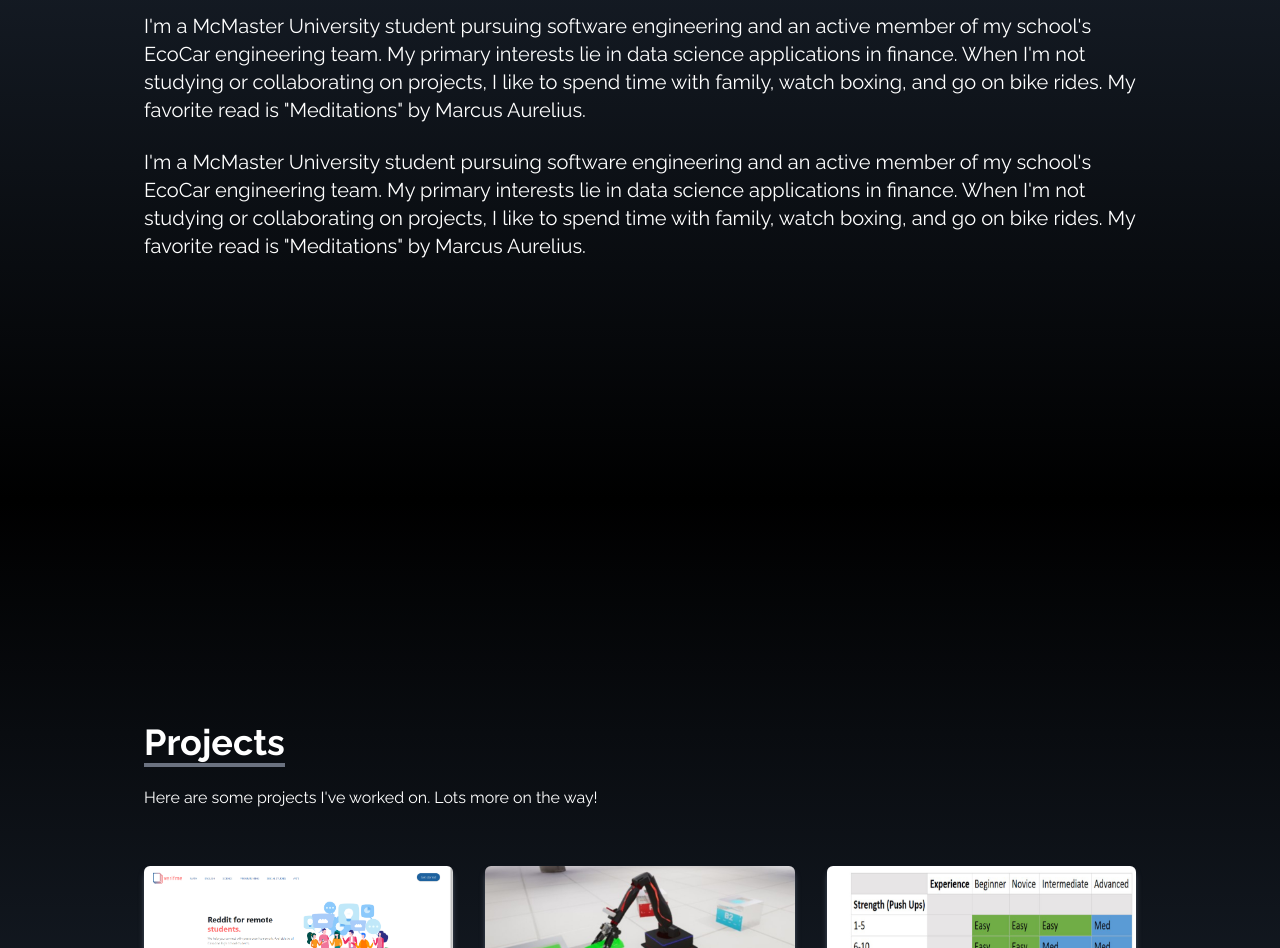
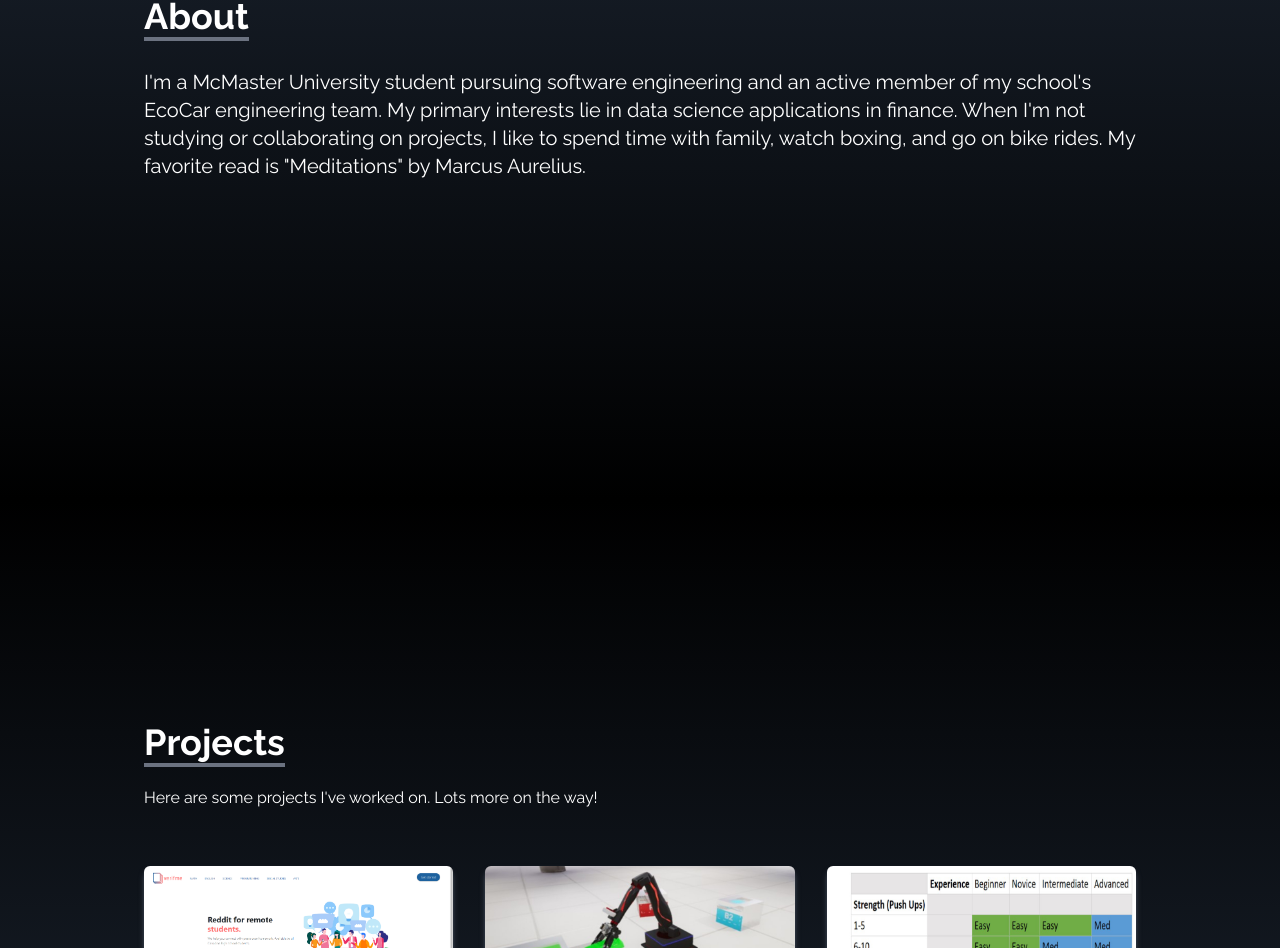
Before and after one commit to vp2306/veds-site, a React (Create React App) app: page / in a window 1280 px wide. Shown: the part 1100-2048 px from the top of the page. Built offline with nearby package versions, Linux system fonts and the light colour scheme.

Commit message:
removed repitition

```diff
--- a/src/components/About.jsx
+++ b/src/components/About.jsx
@@ -24,14 +24,14 @@ const About = () => {
 
         <br />
 
-        <p className="text-xl">
+        {/* <p className="text-xl">
           I'm a McMaster University student pursuing software engineering and an
           active member of my school's EcoCar engineering team. My primary
           interests lie in data science applications in finance. When I'm not
           studying or collaborating on projects, I like to spend time with
           family, watch boxing, and go on bike rides. My favorite read is
           "Meditations" by Marcus Aurelius.
-        </p>
+        </p> */}
       </div>
     </div>
   );
```
